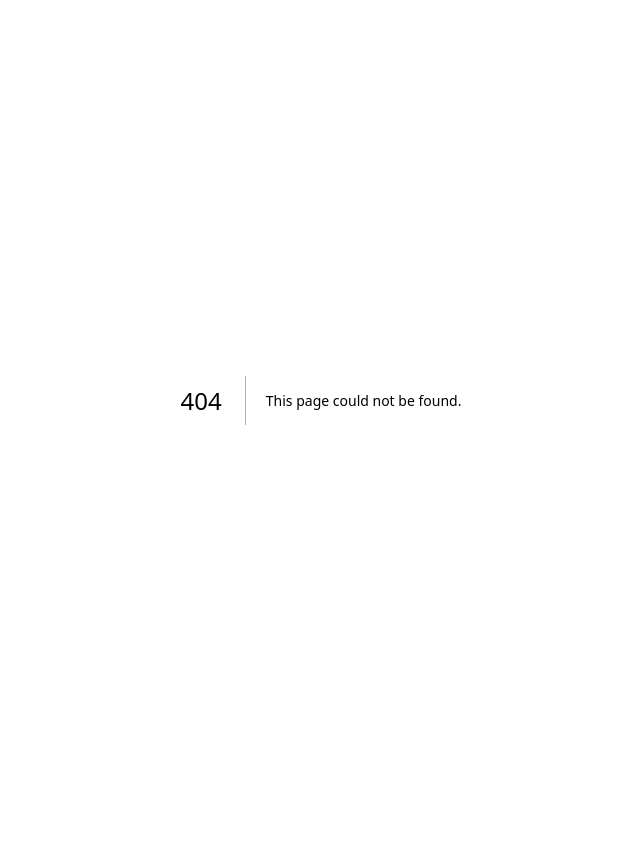
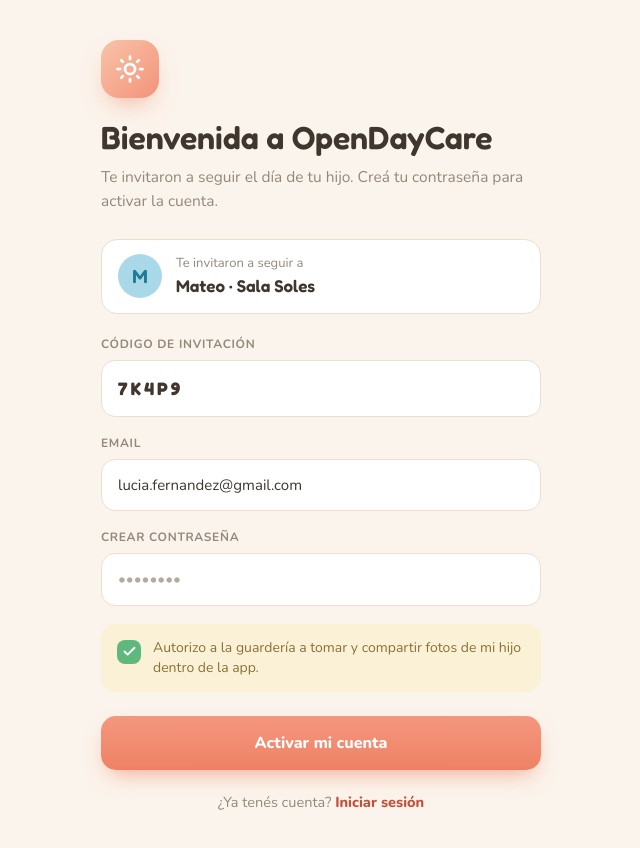
Before and after one commit to gutierrez8006/open-daycare, a Next.js app: page /activate-account in a window 1280 px wide. Before the commit this address had no page. Shown: the top 848 px of the page, without its empty margins (319-959 px from the left). Before the commit the page ends 800 px from the top, so only its background shows below. Built offline with nearby package versions, Linux system fonts and the light colour scheme.

Commit message:
Paso 4 de la implementación

```diff
--- /dev/null
+++ b/app/(auth)/activate-account/page.tsx
@@ -0,0 +1,74 @@
+import Link from "next/link";
+import { notFound } from "next/navigation";
+import { getChild } from "@/data/children";
+import ActivateAccountForm from "@/components/activate-account-form";
+
+export default function ActivateAccountPage() {
+  const child = getChild("mateo-fernandez");
+  if (!child) notFound();
+
+  const firstName = child.name.split(" ")[0];
+
+  return (
+    <div className="flex min-h-screen items-center justify-center bg-[#FBF4EC] p-10">
+      <div className="w-full max-w-[440px]">
+        <div className="mb-[22px] flex h-[58px] w-[58px] items-center justify-center rounded-[18px] bg-gradient-to-br from-[#F8C3A8] to-[#F2937A] shadow-[0_12px_26px_-10px_rgba(238,129,100,.65)]">
+          <LogoIcon />
+        </div>
+
+        <h1 className="font-display text-[32px] font-semibold leading-[1.15] text-ink">
+          Bienvenida a OpenDayCare
+        </h1>
+        <p className="mt-2 mb-[26px] text-[15.5px] leading-[1.55] text-muted-strong">
+          Te invitaron a seguir el día de tu hijo. Creá tu contraseña para
+          activar la cuenta.
+        </p>
+
+        <div className="mb-[22px] flex items-center gap-3.5 rounded-[16px] border-[1.5px] border-[#EADFD0] bg-white px-4 py-3.5">
+          <div
+            className="flex h-11 w-11 items-center justify-center rounded-full font-display text-[19px] font-semibold"
+            style={{ background: child.avatar.bg, color: child.avatar.fg }}
+          >
+            {child.initial}
+          </div>
+          <div>
+            <div className="text-[13px] text-muted-strong">
+              Te invitaron a seguir a
+            </div>
+            <div className="font-display text-[17px] font-semibold text-ink">
+              {firstName} · Sala {child.room}
+            </div>
+          </div>
+        </div>
+
+        <ActivateAccountForm />
+
+        <p className="mt-[22px] text-center text-[14.5px] text-muted-strong">
+          ¿Ya tenés cuenta?{" "}
+          <Link href="/login" className="font-extrabold text-[#C5503A]">
+            Iniciar sesión
+          </Link>
+        </p>
+      </div>
+    </div>
+  );
+}
+
+function LogoIcon() {
+  return (
+    <svg
+      width="30"
+      height="30"
+      viewBox="0 0 24 24"
+      fill="none"
+      stroke="#fff"
+      strokeWidth="2.2"
+      strokeLinecap="round"
+      strokeLinejoin="round"
+      aria-hidden="true"
+    >
+      <circle cx="12" cy="12" r="4" />
+      <path d="M12 2v2M12 20v2M4.9 4.9l1.4 1.4M17.7 17.7l1.4 1.4M2 12h2M20 12h2M4.9 19.1l1.4-1.4M17.7 6.3l1.4-1.4" />
+    </svg>
+  );
+}
--- /dev/null
+++ b/components/activate-account-form.tsx
@@ -0,0 +1,93 @@
+"use client";
+
+import { useRouter } from "next/navigation";
+import { useState } from "react";
+
+export default function ActivateAccountForm() {
+  const router = useRouter();
+  const [code, setCode] = useState("7K4P9");
+  const [email, setEmail] = useState("lucia.fernandez@gmail.com");
+  const [password, setPassword] = useState("");
+  const [authorized, setAuthorized] = useState(true);
+
+  function handleSubmit(e: React.FormEvent) {
+    e.preventDefault();
+    router.push("/");
+  }
+
+  return (
+    <form onSubmit={handleSubmit}>
+      <div className="mb-2 text-xs font-bold tracking-[.7px] text-muted-strong">
+        CÓDIGO DE INVITACIÓN
+      </div>
+      <input
+        type="text"
+        value={code}
+        onChange={(e) => setCode(e.target.value)}
+        className="mb-[18px] w-full rounded-[14px] border-[1.5px] border-[#EADFD0] bg-white px-4 py-3.5 font-display text-[18px] font-bold tracking-[3px] text-ink"
+      />
+
+      <div className="mb-2 text-xs font-bold tracking-[.7px] text-muted-strong">
+        EMAIL
+      </div>
+      <input
+        type="email"
+        value={email}
+        onChange={(e) => setEmail(e.target.value)}
+        className="mb-[18px] w-full rounded-[14px] border-[1.5px] border-[#EADFD0] bg-white px-4 py-3.5 text-[15px] text-ink"
+      />
+
+      <div className="mb-2 text-xs font-bold tracking-[.7px] text-muted-strong">
+        CREAR CONTRASEÑA
+      </div>
+      <input
+        type="password"
+        value={password}
+        onChange={(e) => setPassword(e.target.value)}
+        placeholder="••••••••"
+        className="mb-[18px] w-full rounded-[14px] border-[1.5px] border-[#EADFD0] bg-white px-4 py-3.5 text-[15px] text-ink placeholder:text-[#B6A99B]"
+      />
+
+      <label
+        className="mb-6 flex cursor-pointer items-start gap-3 rounded-[14px] bg-[#FBF1D6] px-4 py-3.5"
+        onClick={() => setAuthorized(!authorized)}
+      >
+        <span
+          className="mt-0.5 flex h-6 w-6 flex-none items-center justify-center rounded-[8px]"
+          style={{ background: authorized ? "#5FB97E" : "#D4C89A" }}
+        >
+          {authorized && <CheckIcon />}
+        </span>
+        <span className="text-[14px] leading-[1.45] text-[#8A7234]">
+          Autorizo a la guardería a tomar y compartir fotos de mi hijo dentro de
+          la app.
+        </span>
+      </label>
+
+      <button
+        type="submit"
+        className="w-full rounded-[15px] bg-gradient-to-b from-[#F4977E] to-[#EE8164] py-[15px] text-center font-extrabold text-[16px] text-white shadow-[0_10px_22px_-8px_rgba(238,129,100,.7)]"
+      >
+        Activar mi cuenta
+      </button>
+    </form>
+  );
+}
+
+function CheckIcon() {
+  return (
+    <svg
+      width="15"
+      height="15"
+      viewBox="0 0 24 24"
+      fill="none"
+      stroke="#fff"
+      strokeWidth="3"
+      strokeLinecap="round"
+      strokeLinejoin="round"
+      aria-hidden="true"
+    >
+      <polyline points="20 6 9 17 4 12" />
+    </svg>
+  );
+}
```
